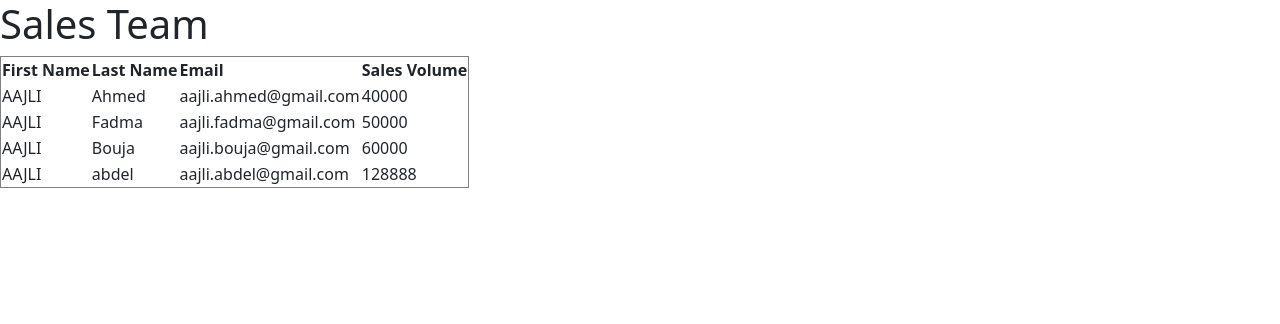
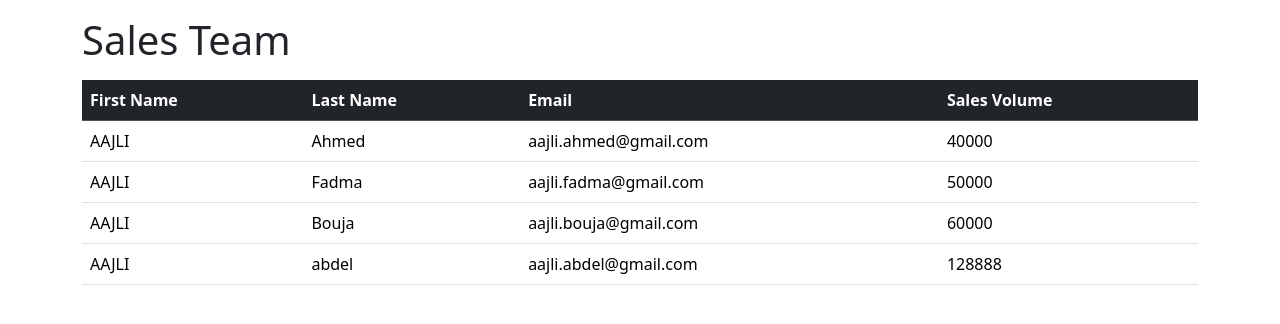
Before and after one commit to aajliAhmed/Angular-Training, an Angular app in the folder sales-project/: page / in a window 1280 px wide. Shown: the top 324 px of the page. Built offline with nearby package versions, Linux system fonts and the light colour scheme.

Commit message:
apply bootstrap in table

```diff
--- a/sales-project/src/app/app.component.html
+++ b/sales-project/src/app/app.component.html
@@ -1,3 +1,5 @@
-<h1>Sales Team</h1>
+<div class="container">
+<h1 class="mt-3 mb-3">Sales Team</h1>
 
 <app-sales-person-list></app-sales-person-list>
+</div>
--- /dev/null
+++ b/sales-project/src/app/sales-person-list/sales-person-list-bootstrap.component.html
@@ -0,0 +1,21 @@
+<table class="table table-hover">
+
+<thead class="table-dark">
+    <tr>
+        <th>First Name</th>
+        <th>Last Name</th>
+        <th>Email</th>
+        <th>Sales Volume</th>
+    </tr>
+
+</thead>
+<tbody>
+    <tr *ngFor="let tempSalesPerson of salesPersonList">
+        <td>{{tempSalesPerson.firstName}}</td>
+        <td>{{tempSalesPerson.lastName}}</td>
+        <td>{{tempSalesPerson.email}}</td>
+        <td>{{tempSalesPerson.salesVolume}}</td>
+    </tr>
+</tbody>
+
+</table>
--- a/sales-project/src/app/sales-person-list/sales-person-list.component.ts
+++ b/sales-project/src/app/sales-person-list/sales-person-list.component.ts
@@ -3,7 +3,7 @@
 
 @Component({
   selector: 'app-sales-person-list',
-  templateUrl: './sales-person-list.component.html',
+  templateUrl: './sales-person-list-bootstrap.component.html',
   styleUrls: ['./sales-person-list.component.css']
 })
 export class SalesPersonListComponent implements OnInit {
--- a/sales-project/src/index.html
+++ b/sales-project/src/index.html
@@ -7,7 +7,6 @@
     <link href="https://cdn.jsdelivr.net/npm/bootstrap@5.3.3/dist/css/bootstrap.min.css" rel="stylesheet" integrity="sha384-QWTKZyjpPEjISv5WaRU9OFeRpok6YctnYmDr5pNlyT2bRjXh0JMhjY6hW+ALEwIH" crossorigin="anonymous">
 
   <base href="/">
-  <meta name="viewport" content="width=device-width, initial-scale=1">
   <link rel="icon" type="image/x-icon" href="favicon.ico">
 </head>
 <body>
```
